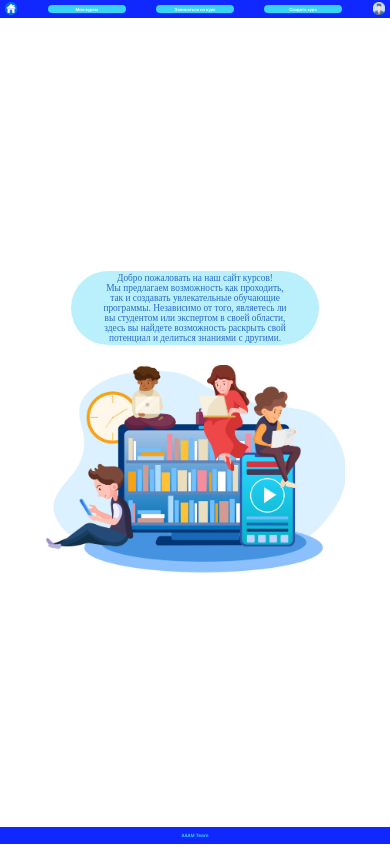
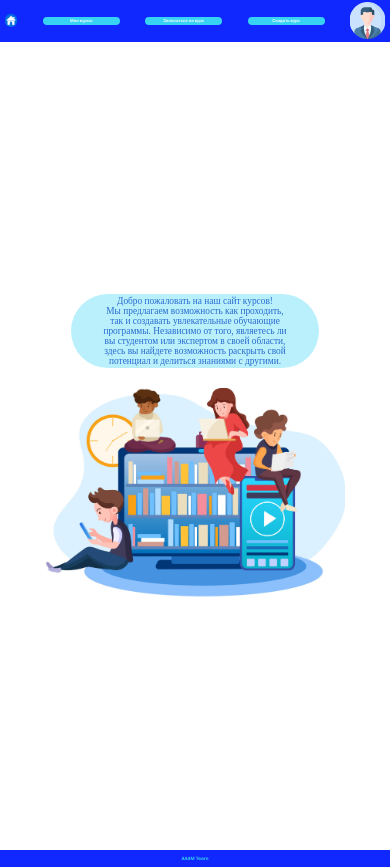
Before and after one commit to algorithm-ssau/education-website, an Angular app in the folder frontend/: page / in a window 390 px wide. Before the commit the page ends 844 px from the top, so only its background shows below. Built offline with nearby package versions, Linux system fonts and the light colour scheme; a web font is replaced by a local one.

Commit message:
feat:Добавлена подгонка хэдера на мобильную версию

```diff
--- a/frontend/src/app/core/components/header/header.component.scss
+++ b/frontend/src/app/core/components/header/header.component.scss
@@ -36,3 +36,12 @@
   width: to-responsive(63px);
   aspect-ratio: 63 / 65;
 }
+@media (max-width: 500px) {
+  .header {
+    aspect-ratio: 320 / 30;
+  }
+  .header__profile {
+    width: to-responsive(29px, $relative-to: 320px);
+    aspect-ratio: 29 / 30;
+  }
+}
```
